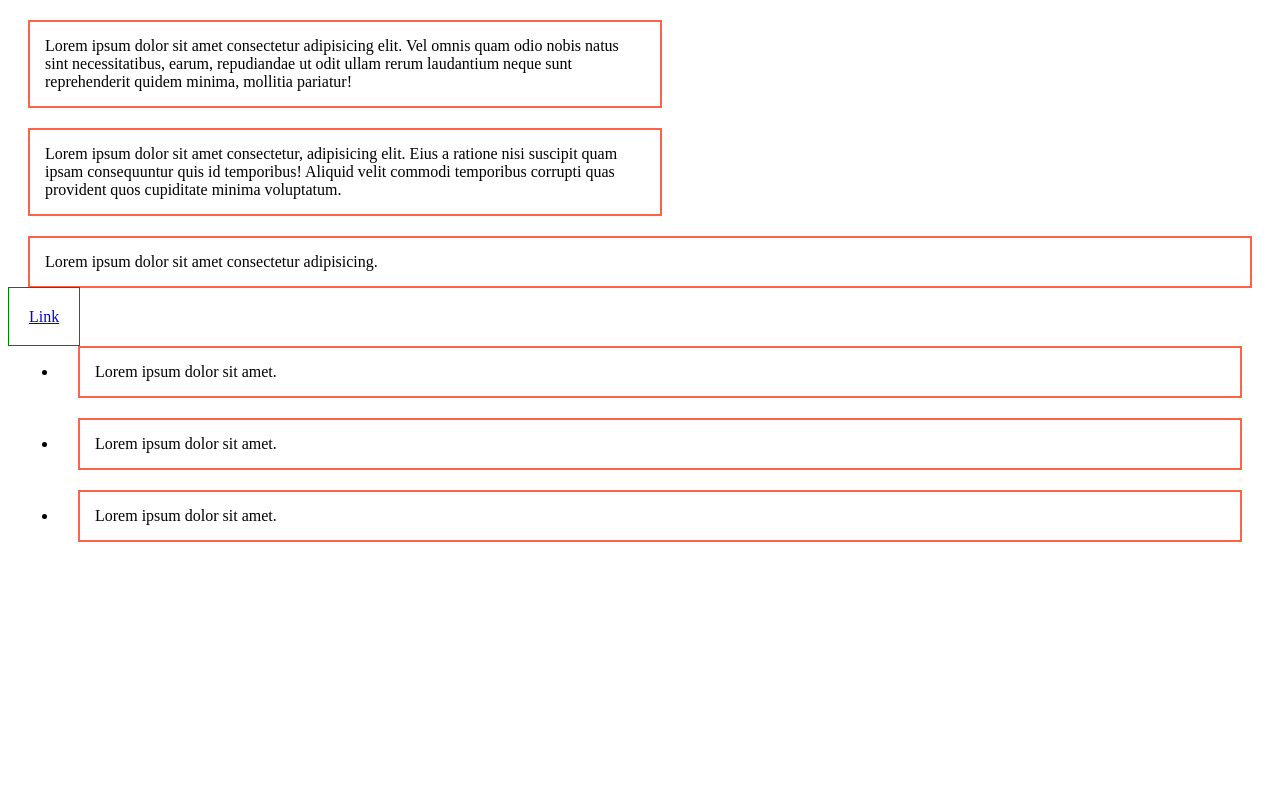
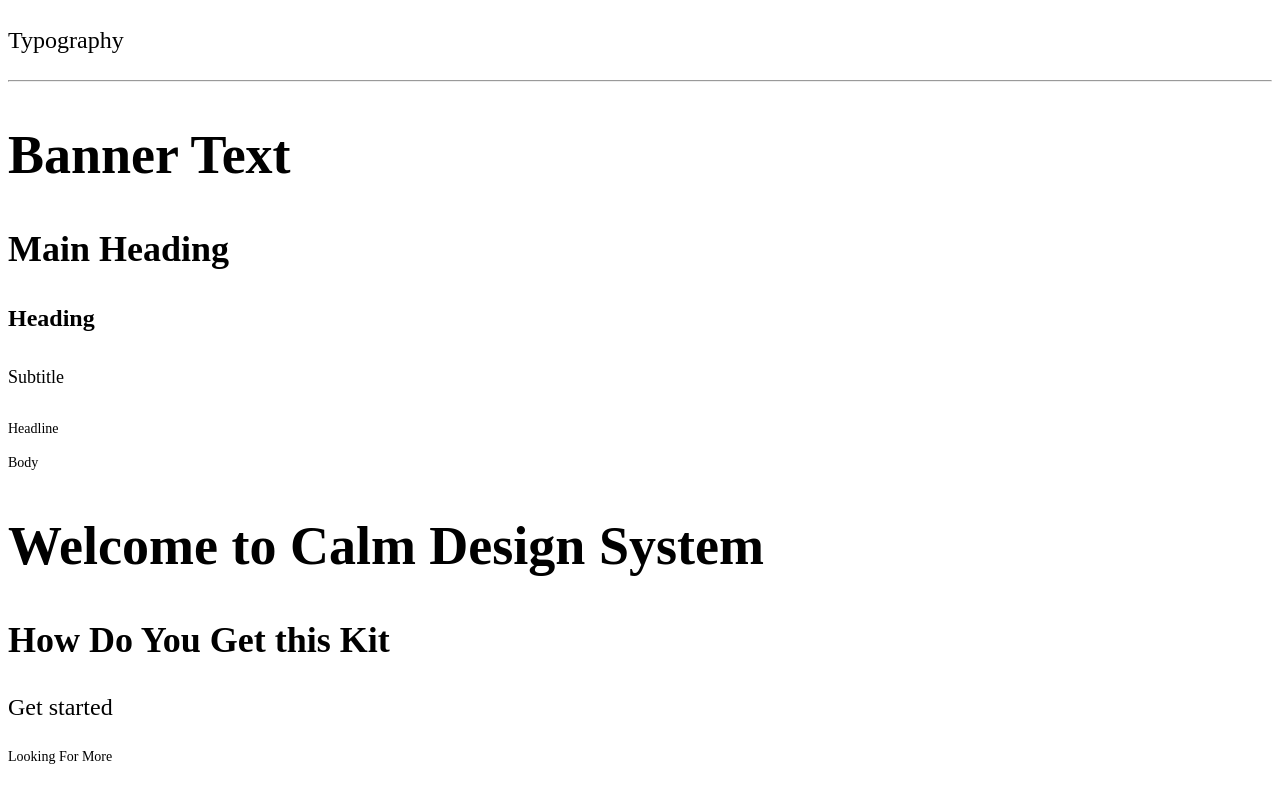
Before and after one commit to Marinka-Uk/-html-display, a plain HTML site: page index.html in a window 1280 px wide. Drawn offline with Linux system fonts and the light colour scheme.

Commit message:
практика дз

```diff
--- a/index.html
+++ b/index.html
@@ -6,28 +6,25 @@
     <meta name="viewport" content="width=device-width, initial-scale=1.0">
     <title>Display</title>
     <link rel="stylesheet" href="./style.css">
+
 </head>
 <body>
-    <div class="box box-1">Lorem ipsum dolor sit amet consectetur adipisicing elit. Vel omnis quam odio nobis natus sint necessitatibus, earum, repudiandae ut odit ullam rerum laudantium neque sunt reprehenderit quidem minima, mollitia pariatur!</div>
-    <div class="box box-2">Lorem ipsum dolor sit amet consectetur, adipisicing elit. Eius a ratione nisi suscipit quam ipsam consequuntur quis id temporibus! Aliquid velit commodi temporibus corrupti quas provident quos cupiditate minima voluptatum.</div>
-<p class="paragraph">Lorem ipsum dolor sit amet consectetur adipisicing.</p><a class="link" href="Link">Link</a>
-<ul>
-    <li>
-        <p>
-            Lorem ipsum dolor sit amet.
-        </p>
-    </li>
-    <li>
-        <p>
-            Lorem ipsum dolor sit amet.
-        </p>
-    </li>
-    <li>
-        <p>
-            Lorem ipsum dolor sit amet.
-        </p>
-    </li>
-</ul>
+    <header>
+<h3>Typography</h3>
+<hr>
+</header>
+<section>
+<h1>Banner Text</h1>
+<h2>Main Heading</h2>
+<h4>Heading</h4>
+<h5>Subtitle</h5>
+<p class="Headline Copy ">Headline</p>
+<p>Body</p>
+<h1>Welcome to Calm Design System</h1>
+<h2>How Do You Get this Kit</h2>
+<h3>Get started</h3>
+<p>Looking For More </p>
+</section>
 
 </body>
 </html>
--- a/style.css
+++ b/style.css
@@ -1,4 +1,4 @@
-.box{
+/* .box{
     border:solid 2px tomato;
     padding-top:  15px;;
     padding-right: 10px;
@@ -23,4 +23,58 @@ p{
     padding: 15px;
     margin: 20px; ;
 
+} */
+:root{
+    --primary-text-color: #212121;
+    --secondary-text-color: #757575;
+    --logo-color: #000000;
+    --accent-color: #2196F3;
+    --background-color: #FFFFFF;
+    --hero-background: #2F303A;
+    --line-color: #DADADA;
+  }
+
+ h3{ top: calc(50% - 32px/2 - 4px);
+font-family: 'Jost';
+font-style: normal;
+font-weight: 500;
+font-size: 24px;
+line-height: 32px;
+color: var(--logo-color)
 }
+line{
+
+    background-color: var(--line-color)
+}
+h1{
+    font-style: normal;
+font-weight: 700;
+font-size: 54px;
+line-height: 56px;
+color: var(--logo-color);
+}
+h2{
+font-style: normal;
+font-weight: 700;
+font-size: 36px;
+line-height: 42px;
+color: var(--logo-color);
+}
+h4{
+font-weight: 600;
+font-size: 24px;
+line-height: 32px;
+color: var(--logo-color);
+}
+h5{
+font-weight: 500;
+font-size: 18px;
+line-height: 24px;
+color:  var(--logo-color);
+}
+p{font-weight: 500;
+    font-size: 14px;
+    line-height: 20px;
+    color:  var(--logo-color);
+
+}
```
